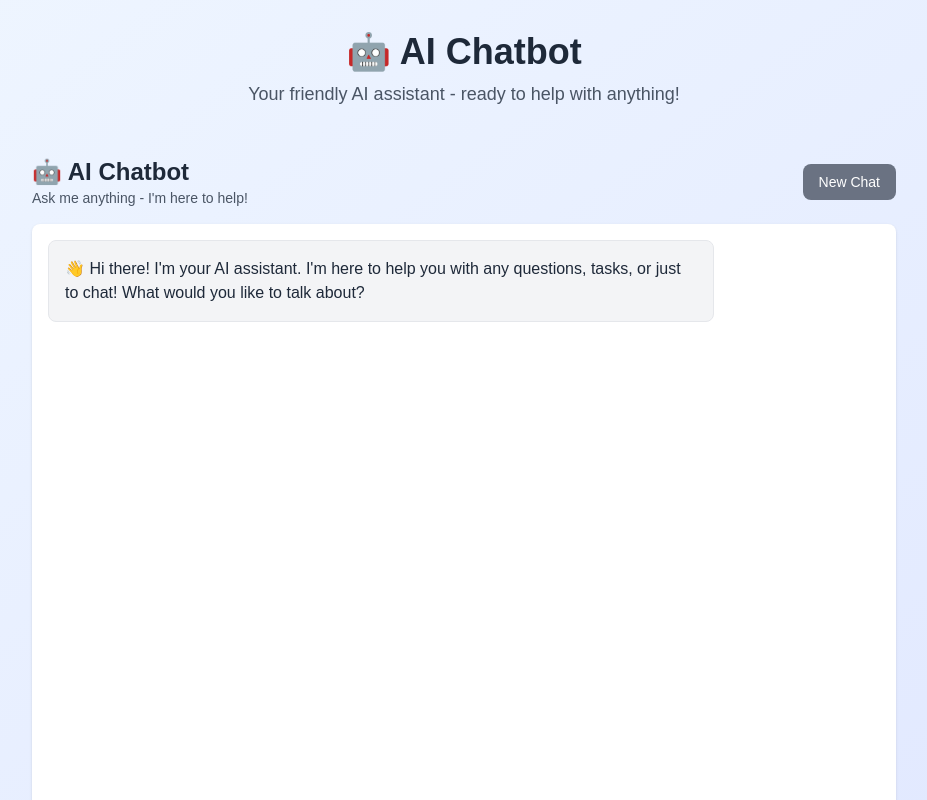
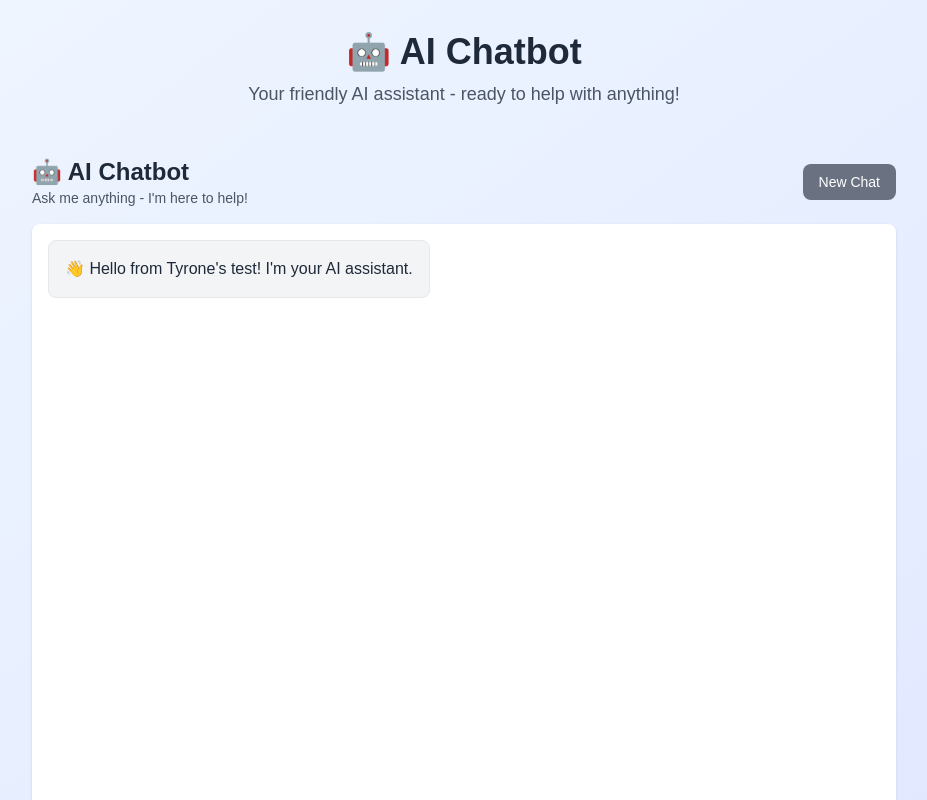
Before and after one commit to TyroneTheCodeChainer/AI_BOOTCAMP, a Next.js app in the folder frontend/: page / in a window 1280 px wide. Shown: the top 800 px of the page, without its empty margins (176-1103 px from the left). Built offline with nearby package versions, Linux system fonts and the light colour scheme; no server answers.

Commit message:
fix: use literal apostrophe in welcome message_2

```diff
--- a/frontend/src/components/Chat.tsx
+++ b/frontend/src/components/Chat.tsx
@@ -23,7 +23,7 @@ export default function Chat() {
   useEffect(() => {
     const welcomeMessage: Message = {
       role: 'assistant',
-      content: "👋 Hi there! I'm your AI assistant. I'm here to help you with any questions, tasks, or just to chat! What would you like to talk about?"
+      content: "👋 Hello from Tyrone's test! I'm your AI assistant."
     };
     setMessages([welcomeMessage]);
   }, []);
```
